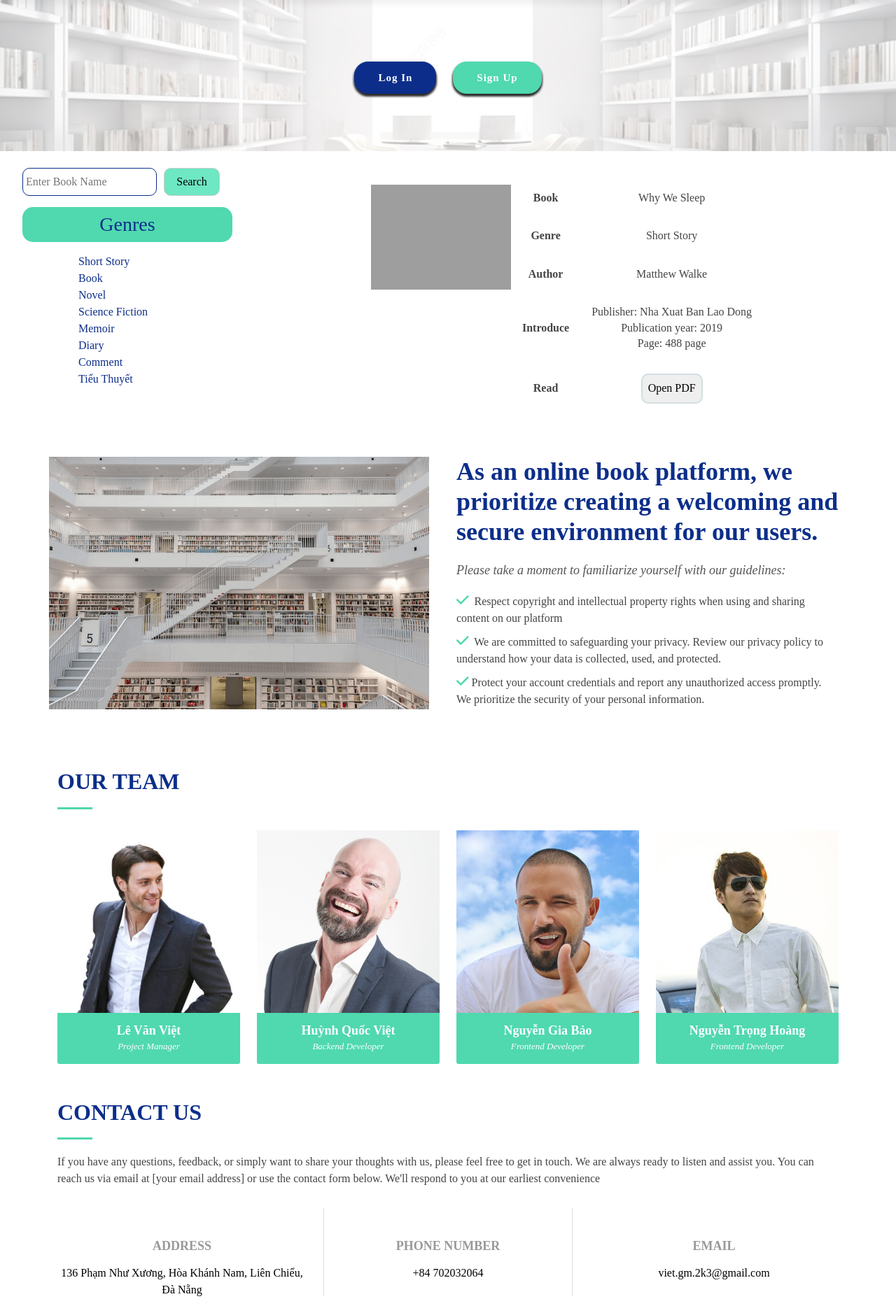
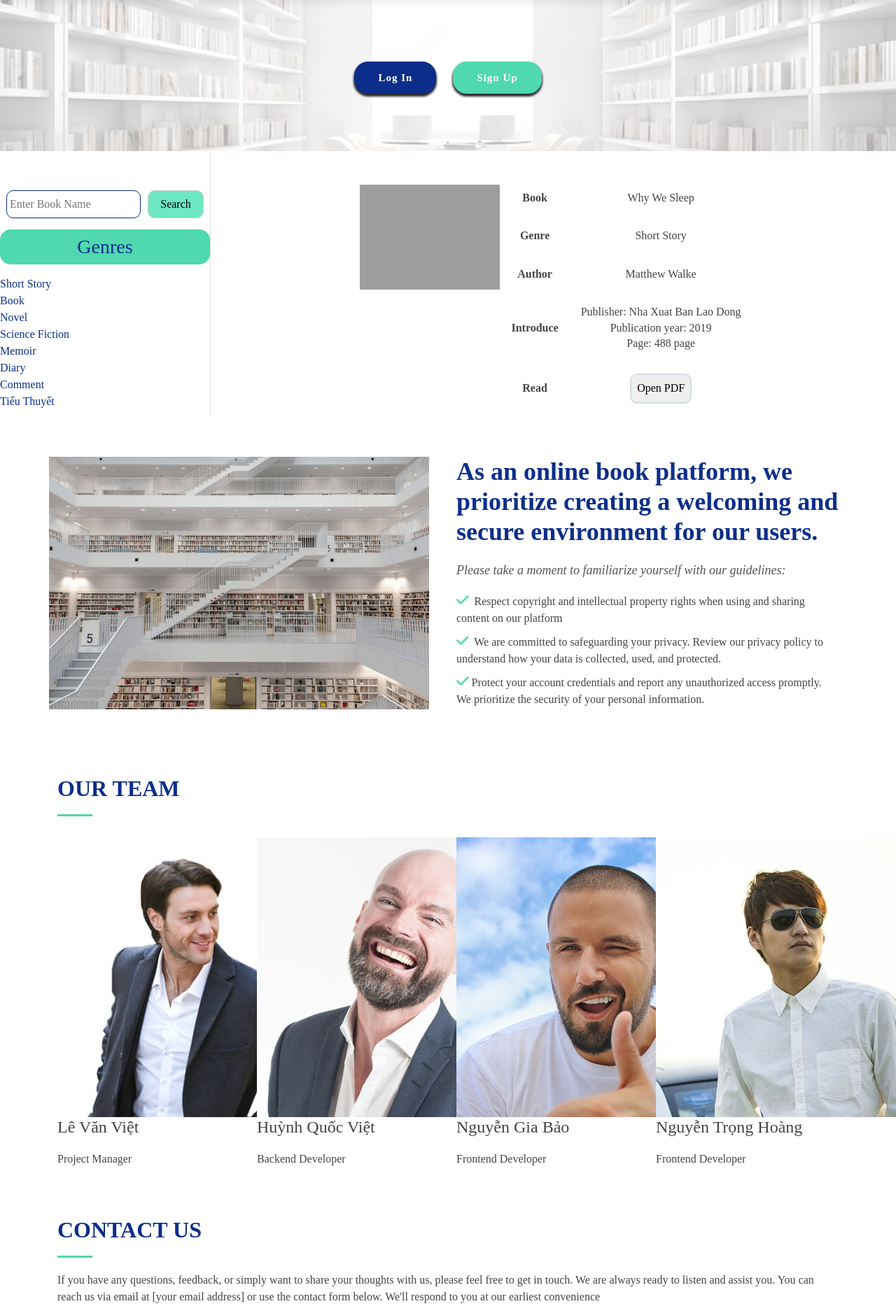
Before and after one commit to LeViet2k3/Web_QLTV, a PHP site: the page made by index.php in a window 1280 px wide. Shown: the part 104-1971 px from the top of the page at 70% size. Run offline with PHP 8.4, Linux system fonts and the light colour scheme; data comes from the database, SQL or seed files in the repository; grey boxes are pictures that could not be loaded.

Commit message:
-update UI

```diff
--- a/CSS/index.css
+++ b/CSS/index.css
@@ -202,12 +202,12 @@ table {
     background-color: #dfe6ea;
 } */
 
-.okokok {
+.info_display_position {
     width: 40vh;
     margin: none;
 }
 
-.okok {
+.display_position {
     display: flex;
     justify-content: space-around;
     flex-wrap: wrap;
@@ -253,12 +253,15 @@ table {
 }
 
 .form {
+    border-right: 1px solid rgba(148, 145, 145, 0.3);
     width: 25vw;
-    margin: 3vh 0 0 4vh;
+    padding-top: 7vh;
 }
 
 .form form {
     display: flex;
+    justify-content: center;
+    margin: 0 auto;
 }
 
 .form input {
@@ -287,7 +290,7 @@ table {
     width: 37.5vh;
     text-align: center;
     color: #0c2e8a;
-    margin: 2vh 0;
+    margin: 2vh auto;
     padding: 1vh 0;
     border-radius: 15px;
     background-color: #50d8af;
@@ -300,7 +303,15 @@ table {
 
 .form a {
     color: #0c2e8a;
-    margin-left: 10vh;
+}
+
+.search_genre_name {
+    text-align: center;
+    margin: 1vh 0;
+}
+
+.search_genre_name a:hover {
+    text-decoration: underline;
 }
 
 #suggestions {
--- a/CSS/my_book.css
+++ b/CSS/my_book.css
@@ -24,7 +24,7 @@
 #header #logo h1 {
     font-size: 42px;
     margin: 0;
-    padding: 0.4vh 0 0 2.2vh;
+    padding: 0.6vh 0 0 4.7vh;
     font-family: 'Poppins';
     font-weight: 700;
     width: 50vh;
@@ -62,7 +62,8 @@ a {
   # Navigation Menu
   --------------------------------------------------------------*/
 .navbar {
-    padding: 1.8vh 4.8vh 0 0;
+    width: 78.5vh;
+    padding-top: 1.2vh;
 }
 
 .navbar ul {
--- a/CSS/sign_up.css
+++ b/CSS/sign_up.css
@@ -18,6 +18,7 @@
     display: flex;
     box-shadow: 0px 0px 5px rgba(0, 0, 0, 0.6);
     border-radius: 10px;
+    overflow: hidden;
 }
 
 #Sign_up::before {
@@ -29,7 +30,7 @@
     right: 0;
     bottom: 0;
     left: 0;
-    opacity: 0.4;
+    opacity: 0.2;
 }
 
 #form {
@@ -48,7 +49,7 @@
 
 #sidebar {
     width: 35%;
-    background-image: url(../Image/background/anh8.jpg);
+    background-image: url(../Image/hero-carousel/3.png);
     background-size: cover;
     position: relative;
     z-index: 10;
--- a/CSS/style.css
+++ b/CSS/style.css
@@ -156,7 +156,7 @@ h6 {
 
 #hero .hero-content h2 {
     color: #0c2e8a;
-    margin-bottom: 30px;
+    margin-top: 12vh;
     font-size: 64px;
     font-weight: 700;
     font-family: 'Poppins';
@@ -439,46 +439,6 @@ section {
     bottom: 0;
 }
 
-/* Our Team Section
-  --------------------------------*/
-#team {
-    background: #fff;
-    padding: 30px 0 0 0;
-}
-
-#team .member {
-    text-align: center;
-    margin-bottom: 20px;
-}
-
-#team .member .pic {
-    overflow: hidden;
-    text-align: center;
-}
-
-#team .member .pic img {
-    max-width: 100%;
-}
-
-#team .member .details {
-    background: #50d8af;
-    color: #fff;
-    padding: 15px;
-    border-radius: 0 0 3px 3px;
-}
-
-#team .member h4 {
-    font-weight: 700;
-    margin-bottom: 2px;
-    font-size: 18px;
-}
-
-#team .member span {
-    font-style: italic;
-    display: block;
-    font-size: 13px;
-}
-
 /* Contact Section
   --------------------------------*/
 #contact {
--- a/CSS/update_infor.css
+++ b/CSS/update_infor.css
@@ -41,6 +41,10 @@ h4 {
     width: 100%;
 }
 
+#form label {
+    width: 30vh;
+}
+
 /* .update::before {
     content: "";
     background-image: url(../Image/background/anh2.jpg);
```
Also changed, not shown: CSS/add_book.css (+15 -5 lines), CSS/read_book.css (+20 -16 lines).
